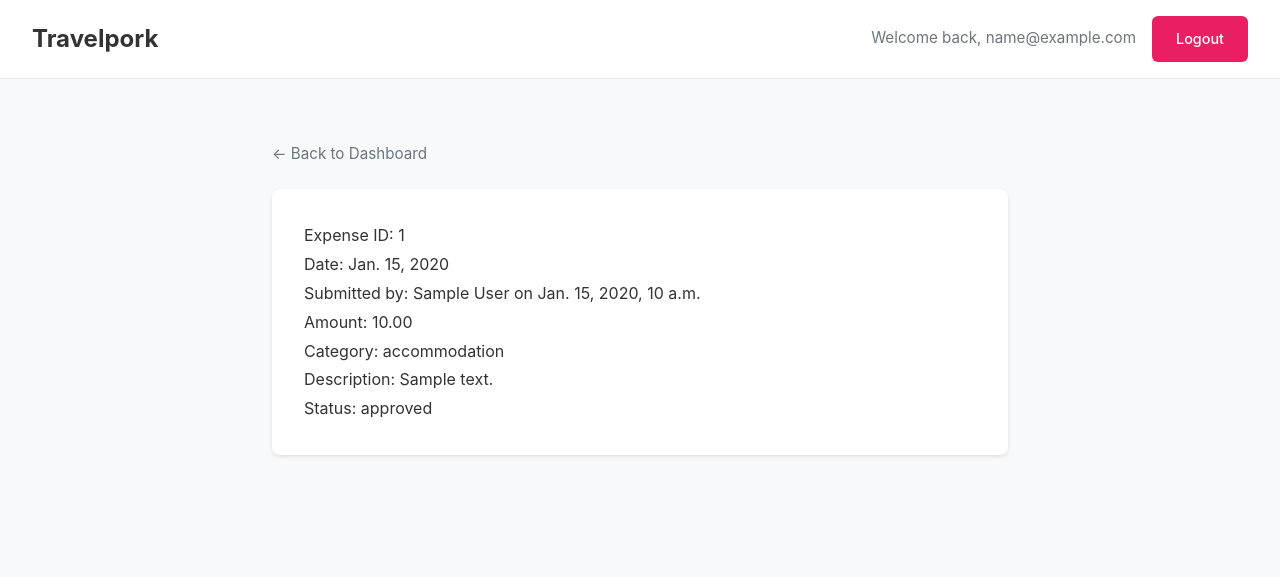
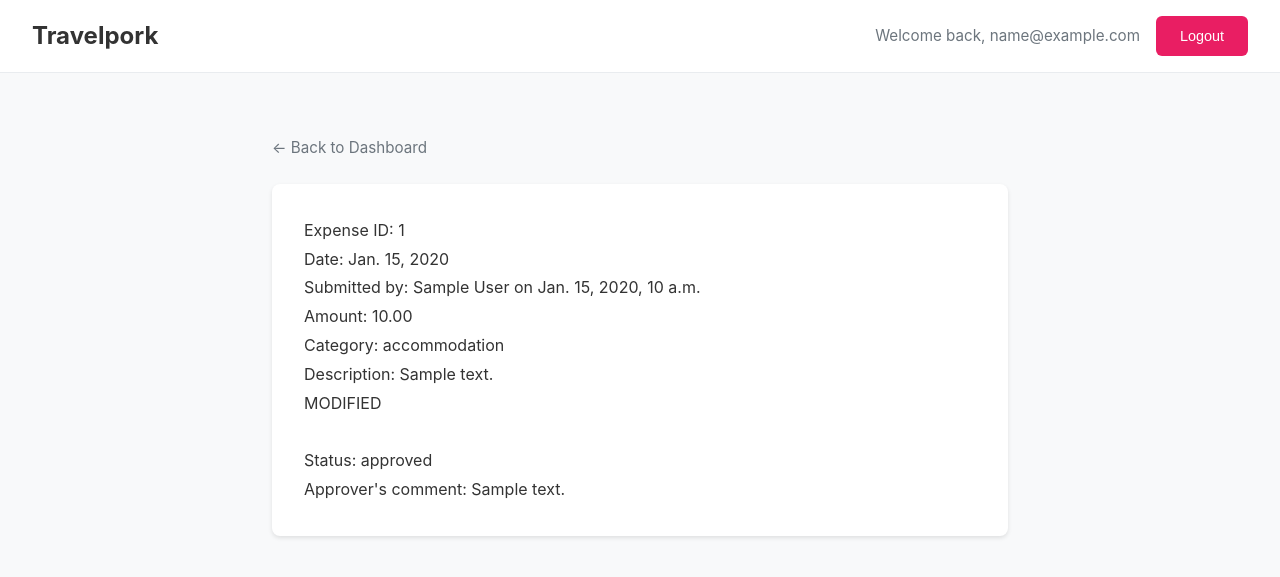
Before and after one commit to emsmccoy/travelpork, a Django app: page /expenses/1/detail/ in a window 1280 px wide. Shown: the top 577 px of the page. Run offline with Django 5.2, Linux system fonts and the light colour scheme; a user stored in the database is signed in; tables that the repository leaves empty hold one stand-in row (values such as "Sample post").

Commit message:
fix: logout and  delete expense corrected

```diff
--- a/expenses/models.py
+++ b/expenses/models.py
@@ -27,6 +27,7 @@ class Expense(models.Model):
     status = models.CharField(choices=STATUS_CHOICES)
     user_id = models.ForeignKey(CustomUser, on_delete=models.CASCADE, related_name='expenses')
     approvers_comment = models.CharField(max_length=300, blank=True, null=True)
+    is_modified = models.BooleanField(default=False)
 
     def __str__(self):
         return f'Expense\nUser id: {self.user_id}\nAmount: {self.amount}\nExpense date: {self.date}\nStatus: {self.status}'
--- a/expenses/urls.py
+++ b/expenses/urls.py
@@ -9,5 +9,6 @@ urlpatterns = [
     path('list/approver/', views.expense_list_approver, name='expense_list_approver'),
     path('<int:expense_id>/detail/', views.expense_detail, name='expense_detail'),
     path('<int:expense_id>/edit/', views.expense_edit_traveller, name='expense_edit_traveller'),
-    path('<int:expense_id>/approve/', views.expense_update_approver, name='expense_approve'),
+    path('<int:expense_id>/approve/', views.expense_update_approver, name='expense_update_approver'),
+    path('<int:expense_id>/delete/', views.expense_delete, name='expense_delete_traveller'),
 ]
--- a/expenses/views.py
+++ b/expenses/views.py
@@ -69,8 +69,6 @@ def expense_detail(request, expense_id):
     }
     return render(request, 'expenses/expense_detail.html', context)
 
-from expenses.forms import ExpenseForm  # Make sure to import your form
-
 @login_required
 def expense_edit_traveller(request, expense_id):
     expense = get_object_or_404(Expense, pk=expense_id)
@@ -79,9 +77,11 @@ def expense_edit_traveller(request, expense_id):
     if expense.status != 'pending':
         return redirect('expenses:expense_detail', expense_id=expense_id)
     if request.method == 'POST':
-        form = ExpenseForm(request.POST, instance=expense)
+        form = ExpenseForm(request.POST, instance=expense) # creates a form (values = input from user) bound to existing expense object
         if form.is_valid():
-            form.save()
+            expense = form.save(commit=False) # updates existing expense object with form data without saving it in DB
+            expense.is_modified = True # set is_modified field to true
+            expense.save() # saves modified expense object in DB
             return redirect('expenses:expense_detail', expense_id=expense_id)
     else:
         form = ExpenseForm(instance=expense)
@@ -105,9 +105,24 @@ def expense_update_approver(request, expense_id):
             expense.status = 'rejected'
         expense.approvers_comment = comment
         expense.save()
-        return redirect('expenses:approver_expense_list')
+        return redirect('expenses:expense_list_approver')
     context = {
         'expense': expense,
         'user_type': 'approver',
     }
     return render(request, 'expenses/expense_detail.html', context)
+
+@login_required
+def expense_delete(request, expense_id):
+    expense = get_object_or_404(Expense, pk=expense_id)
+    if not request.user.is_traveller() or expense.user_id != request.user:
+        return redirect('expenses: expense_list_traveller', expense_id=expense_id)
+    if expense.status != 'pending':
+        return redirect('expenses: expense_list_traveller', expense_id=expense_id)
+    if request.method == 'POST':
+        expense.delete()
+        return redirect('expenses:expense_list_traveller')
+    context = {
+        'expense': expense,
+    }
+    return render(request, 'expenses/expense_delete_confirm.html', context)
--- a/templates/dashboard/traveller_dashboard.html
+++ b/templates/dashboard/traveller_dashboard.html
@@ -12,7 +12,7 @@
   </div>
   <div class="header-right">
     <span class="welcome-text">Welcome back, {{ user.email }}</span>
-    <a href="{% url 'login' %}" class="btn btn-primary">Logout</a>
+    <a href="{% url 'logout' %}" class="btn btn-primary">Logout</a>
   </div>
 
 </div>
--- a/templates/expenses/expense_detail.html
+++ b/templates/expenses/expense_detail.html
@@ -14,7 +14,10 @@
   </div>
   <div class="header-right">
     <span class="welcome-text">Welcome back, {{ user.email }}</span>
-    <a href="{% url 'login' %}" class="btn btn-primary">Logout</a>
+    <form method="post" action="{% url 'logout' %}" style="display: inline;">
+    {% csrf_token %}
+    <button type="submit" class="btn btn-primary">Logout</button>
+    </form>
   </div>
 </div>
 
@@ -30,12 +33,14 @@
         Amount: {{ expense.amount }}<br>
         Category: {{ expense.category }}<br>
         Description: {{ expense.description }}<br>
+        {% if expense.is_modified %}<div class="modified-message">MODIFIED</div>{% endif %}<br>
         Status: {{ expense.status }}<br>
+        {% if expense.approvers_comment %}Approver's comment: {{ expense.approvers_comment }}{% endif %}<br>
 
         {% if user_type == 'traveller' and expense.status == 'pending' %}
             <a href="{% url 'expenses:expense_edit_traveller' expense.id %}">Modify</a>
         {% elif user_type == 'approver' %}
-            <form method="post" action="{% url 'expenses:expense_approve' expense.id %}">
+            <form method="post" action="{% url 'expenses:expense_update_approver' expense.id %}">
                 {% csrf_token %}
                 <div>
                     <label for="approvers_comment">Leave a comment:</label><br>
--- a/templates/expenses/expense_list_approver.html
+++ b/templates/expenses/expense_list_approver.html
@@ -14,7 +14,10 @@
   </div>
   <div class="header-right">
     <span class="welcome-text">Welcome back, {{ user.email }}</span>
-    <a href="{% url 'login' %}" class="btn btn-primary">Logout</a>
+    <form method="post" action="{% url 'logout' %}" style="display: inline;">
+    {% csrf_token %}
+    <button type="submit" class="btn btn-primary">Logout</button>
+    </form>
   </div>
 </div>
 
```
Also changed, not shown: templates/expenses/expense_delete_confirm.html (added, +16 -0 lines), templates/expenses/expense_list_traveller.html (+6 -2 lines), expenses/migrations/0004_expense_is_modified.py (added).
